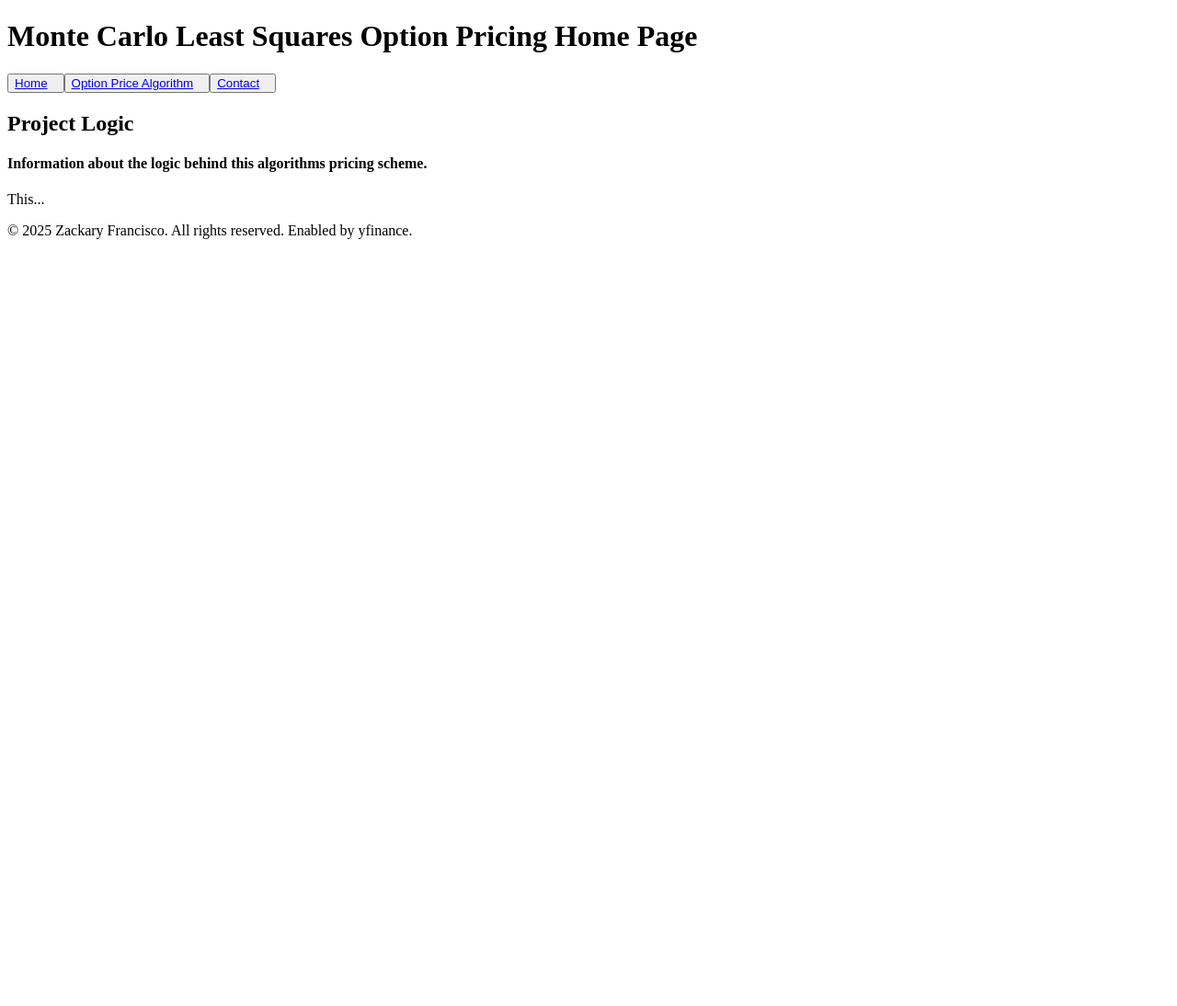
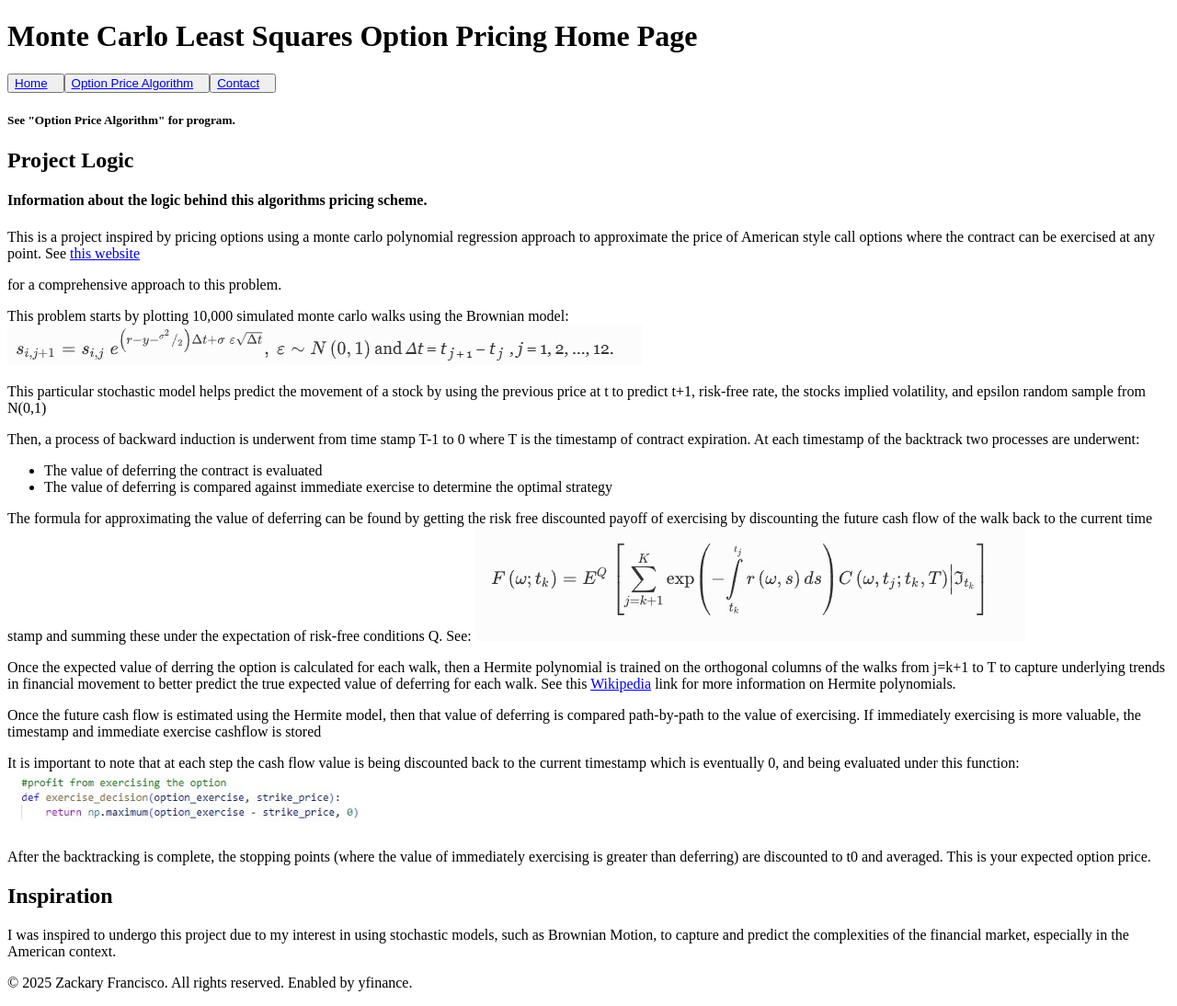
Before and after one commit to ZFrancisco/option-pricing, a Flask app: page / in a window 1280 px wide. Shown: the whole page at 92% size. Before the commit the page ends 260 px from the top, so only its background shows below. Run offline with Flask 3, Linux system fonts and the light colour scheme.

Commit message:
finished developing frontend

```diff
--- a/app.py
+++ b/app.py
@@ -4,6 +4,7 @@ from backend_logic.invariance_calculations import calculate_beta, current_asset_
 import io
 import base64
 from matplotlib.figure import Figure
+import yfinance as yf
 
 app = Flask(__name__, static_folder="static", static_url_path="/")
 
@@ -31,8 +32,10 @@ def submit():
     except Exception as e:
         return jsonify({'error': f'Invalid input: {str(e)}'}), 400
 
-    beta = 0.607 #USE DB TO CALCULATE THIS IN FUTURE
-    current_price = current_asset_price(stock_ticker)
+    instance = yf.Ticker(stock_ticker)
+    beta = calculate_beta(instance)
+    current_price = current_asset_price(instance)
+    print(beta, current_price)
     option_price = option_pricing(days_until_expiration, 0.042, 0, beta, 1, current_price, strike_price)
 
 
--- a/templates/contact.html
+++ b/templates/contact.html
@@ -4,7 +4,7 @@
     <meta charset="UTF-8">
     <meta name="viewport" content="width=device-width, initial-scale=1.0">
     <title>Contact Page</title>
-    <link rel="stylesheet" href="static/styles.css">
+    <link rel="stylesheet" href="styles.css">
 </head>
 <body>
 <header>
@@ -29,4 +29,7 @@
         <li>Email:</li>
         <li>Phone:</li>
     </ul>
+    <footer>
+        <p>&copy; 2025 Zackary Francisco. All rights reserved. Enabled by yfinance.</p>
+    </footer>
 </main>
--- a/templates/home.html
+++ b/templates/home.html
@@ -4,7 +4,7 @@
     <meta charset="UTF-8">
     <meta name="viewport" content="width=device-width, initial-scale=1.0">
     <title>Home Page</title>
-    <link rel="stylesheet" href="/static/styles.css">
+    <link rel="stylesheet" href="styles.css">
 </head>
 <body>
     <header>
@@ -22,12 +22,33 @@
                 </button>
             </ul>
         </nav>
+        <h5>See "Option Price Algorithm" for program.</h5>
     </header>
     <main>
         <section id="project_logic">
             <h2>Project Logic</h2>
             <h4>Information about the logic behind this algorithms pricing scheme.</h4>
-            <p>This...</p>
+            <p>This is a project inspired by pricing options using a monte carlo polynomial regression approach to approximate the price of American style call options where the contract can be exercised at any point.
+                See <a href = https://jfin-swufe.springeropen.com/articles/10.1186/s40854-015-0019-0#:~:text=Results,used%20when%20pricing%20the%20derivative.> this website</a><p>
+                    for a comprehensive approach to this problem.
+            <p>This problem starts by plotting 10,000 simulated monte carlo walks using the Brownian model: <img src="brownian_walk.jpg" alt="Credit: Springer Open"></p>
+                </P> This particular stochastic model helps predict the movement of a stock by using the previous price at t to predict t+1, risk-free rate, the stocks implied volatility, and epsilon random sample from N(0,1)</P>
+            <p>Then, a process of backward induction is underwent from time stamp T-1 to 0 where T is the timestamp of contract expiration. At each timestamp of the backtrack two processes are underwent:
+                <ul>
+                    <li>The value of deferring the contract is evaluated</li>
+                    <li>The value of deferring is compared against immediate exercise to determine the optimal strategy</li>
+                </ul>
+                The formula for approximating the value of deferring can be found by getting the risk free discounted payoff of exercising by discounting the future cash flow of the walk back to the current time stamp and summing
+                these under the expectation of risk-free conditions Q. See: <img src="future_payoff.jpg" alt="Credit: Springer Open">
+                <P> Once the expected value of derring the option is calculated for each walk, then a Hermite polynomial is trained on the orthogonal columns of the walks from j=k+1 to T to capture underlying trends in financial movement
+                    to better predict the true expected value of deferring for each walk. See this <a href="https://en.wikipedia.org/wiki/Hermite_polynomials">Wikipedia</a> link for more information on Hermite polynomials.
+                </P>
+                <P>Once the future cash flow is estimated using the Hermite model, then that value of deferring is compared path-by-path to the value of exercising. If immediately exercising is more valuable, the timestamp and immediate exercise cashflow is stored</P>
+                <P>It is important to note that at each step the cash flow value is being discounted back to the current timestamp which is eventually 0, and being evaluated under this function: <img src="exercise.jpg" alt="My code of value of exercising an asset" width = "400"></P>
+                <p>After the backtracking is complete, the stopping points (where the value of immediately exercising is greater than deferring) are discounted to t0 and averaged. This is your expected option price.</p>
+            </p>
+            <h2>Inspiration</h2>
+            <p>I was inspired to undergo this project due to my interest in using stochastic models, such as Brownian Motion, to capture and predict the complexities of the financial market, especially in the American context.</p>
         </section>
     </main>
     <footer>
```
Also changed, not shown: backend_logic/invariance_calculations.py (+10 -6 lines), backend_logic/pricing_logic.py (+13 -12 lines), templates/program.html (+15 -2 lines), static/brownian_walk.jpg (added), static/exercise.jpg (added), static/future_payoff.jpg (added).
